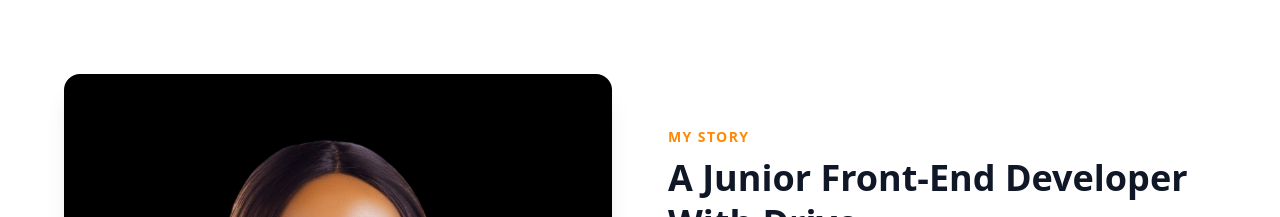
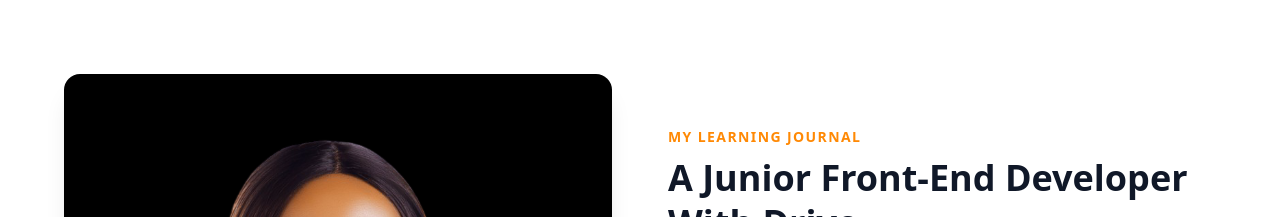
Before and after one commit to Jedidah-Roberts/UPDATED-PORTFOLIO, a React (Vite) app: page / in a window 1280 px wide. Shown: the part 2000-2217 px from the top of the page. Built offline with nearby package versions, Linux system fonts and the light colour scheme.

Commit message:
about section changes

```diff
--- a/src/components/Footer.jsx
+++ b/src/components/Footer.jsx
@@ -5,12 +5,11 @@ const Footer = () => {
     <footer className="bg-gray-900 text-white py-8 px-6">
       <div className="max-w-6xl mx-auto flex flex-col md:flex-row justify-between items-center gap-6">
 
-        {/* Left: Copyright */}
+
         <p className="text-sm text-center md:text-left">
           &copy; {new Date().getFullYear()} Jedidah Roberts. All rights reserved.
         </p>
 
-        {/* Right: Social Icons */}
         <div className="flex gap-5 text-white text-lg">
           <a
             href="https://github.com/Jedidah-Roberts"
--- a/src/pages/About.jsx
+++ b/src/pages/About.jsx
@@ -7,7 +7,7 @@ const About = () => {
     <section className="bg-white pt-10 pb-16 px-6 min-h-screen font-sans flex items-center">
       <div className="max-w-6xl mx-auto flex flex-col md:flex-row items-center gap-14">
 
-        {/* Image Section */}
+
         <motion.div
           className="md:w-1/2"
           initial={{ opacity: 0, y: -30 }}
@@ -21,7 +21,7 @@ const About = () => {
           />
         </motion.div>
 
-        {/* Text Section */}
+
         <motion.div
           className="md:w-1/2"
           initial={{ opacity: 0, y: -30 }}
@@ -29,7 +29,7 @@ const About = () => {
           transition={{ duration: 0.7 }}
         >
           <h4 className="text-orange-400 uppercase font-semibold tracking-widest text-sm mb-2">
-            My Story
+            My Learning Journal
           </h4>
           <h2 className="text-4xl font-bold text-gray-900 mb-6 leading-tight">
             A Junior Front-End Developer With Drive
```
